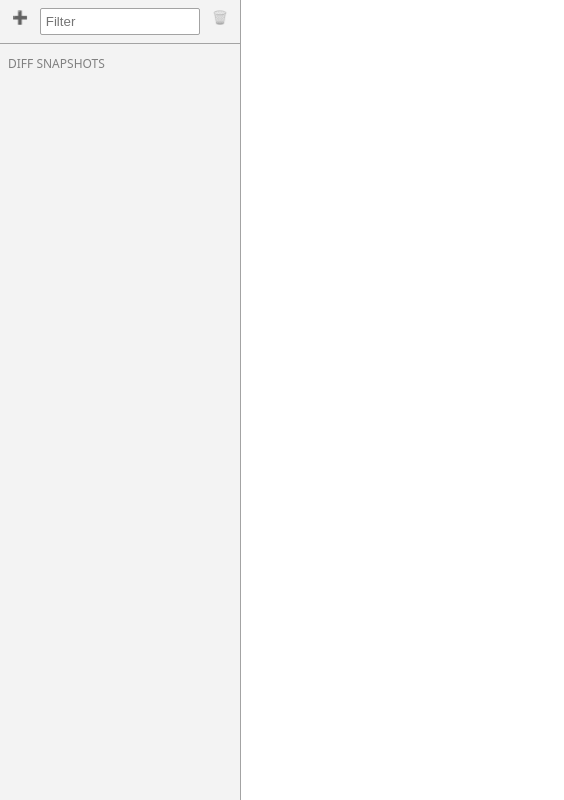
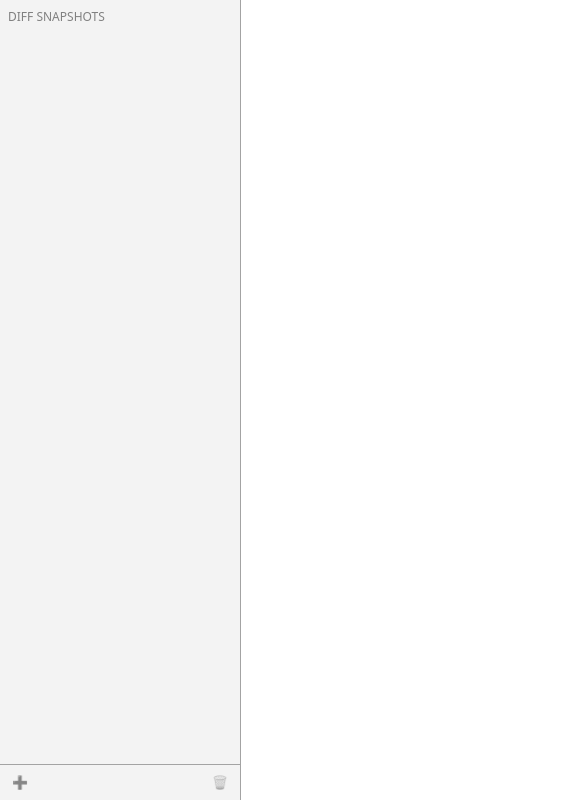
Before and after one commit to MikeRogers0/TrackChanges-Extension, a browser extension: page src/panel.html in a window 1280 px wide. Shown: the full height of the page, 0-564 px from the left. Drawn offline with nearby package versions, Linux system fonts and the light colour scheme; files that its build step writes are made by us from their sources.

Commit message:
Moving clear and plus button to footer of sidepanel

```diff
--- a/src/panel.html
+++ b/src/panel.html
@@ -9,20 +9,20 @@
 
   <div class="vbox split-widget">
     <div class="files-list-view">
-      <div class="quick-functions">
-        <a class="create-snapshot" href="#">➕</a>
-        <div class="filter">
-          <input type="search" placeholder="Filter" />
-        </div>
-        <a class="clear-all-snapshots" href="#">🗑️</a>
-      </div>
-
       <div class="files-title">
         Diff Snapshots
       </div>
       <div class="file-list">
         <!-- Becomes a list of snapshots -->
       </div>
+      <div class="quick-functions">
+        <a class="create-snapshot" href="#">➕</a>
+        <div class="filter">
+          <!--<input type="search" placeholder="Filter" />-->
+        </div>
+        <a class="clear-all-snapshots" href="#">🗑️</a>
+      </div>
+
     </div>
     <div class="flex-auto files-details-view">
       <div>
--- a/src/styles/panel.scss
+++ b/src/styles/panel.scss
@@ -45,8 +45,8 @@ body {
   min-height: 100vh;
 
   > .quick-functions {
-    border-bottom: 1px solid $border-colour;
-    margin-bottom: 3px;
+    border-top: 1px solid $border-colour;
+    margin-top: 3px;
     overflow: hidden;
   }
 
@@ -57,7 +57,7 @@ body {
   }
 
   > .file-list {
-    max-height: calc(100vh - 5.5rem);
+    height: calc(100vh - 4.5rem);
     overflow: scroll;
   }
 }
```
